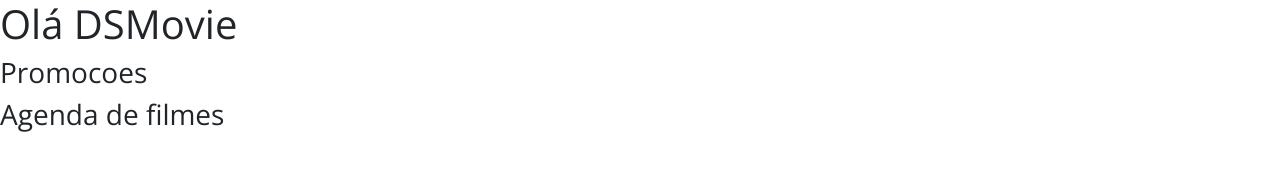
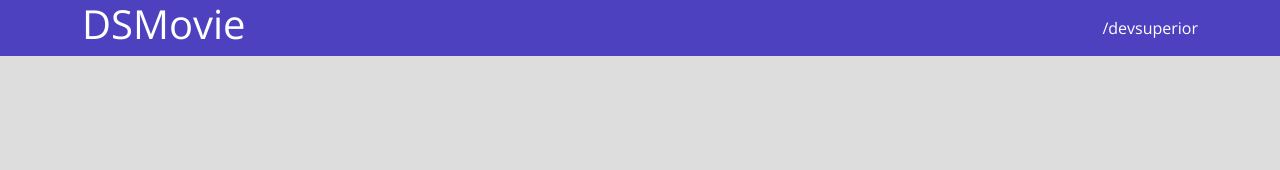
Before and after one commit to wagnersandro/DSMovie2, a plain HTML site: page index.html in a window 1280 px wide. Drawn offline with nearby package versions, Linux system fonts and the light colour scheme.

Commit message:
Barra superior Parte 1

```diff
--- a/css/styles.css
+++ b/css/styles.css
@@ -1,5 +1,26 @@
 @import url('https://fonts.googleapis.com/css2?family=Open+Sans:wght@300;400;700&display=swap');
 
 * {
+box-sizing: border-box;
 font-family: "Open Sans" , Sans;
 }
+
+html, body {
+    background-color: #ddd;
+}
+
+header {
+    background-color:#4D41C0;
+    color: #fff;
+}
+
+nav {
+    display: flex;
+    align-items: center;
+    justify-content: space-between;
+}
+
+a, a:hover {
+    text-decoration: none;
+    color: unset;
+}
--- a/index.html
+++ b/index.html
@@ -12,8 +12,13 @@
 
 </head>
 <body>
-    <h1>Olá DSMovie</h1>
-    <h3>Promocoes</h3>
-    <h3>Agenda de filmes</h3>
+    <header>
+        <nav class="container">
+            <h1>DSMovie</h1>
+            <a href="https://github.com/devsuperior">/devsuperior</a>
+        </nav>
+    </header>
+
+
 </body>
 </html>
```
